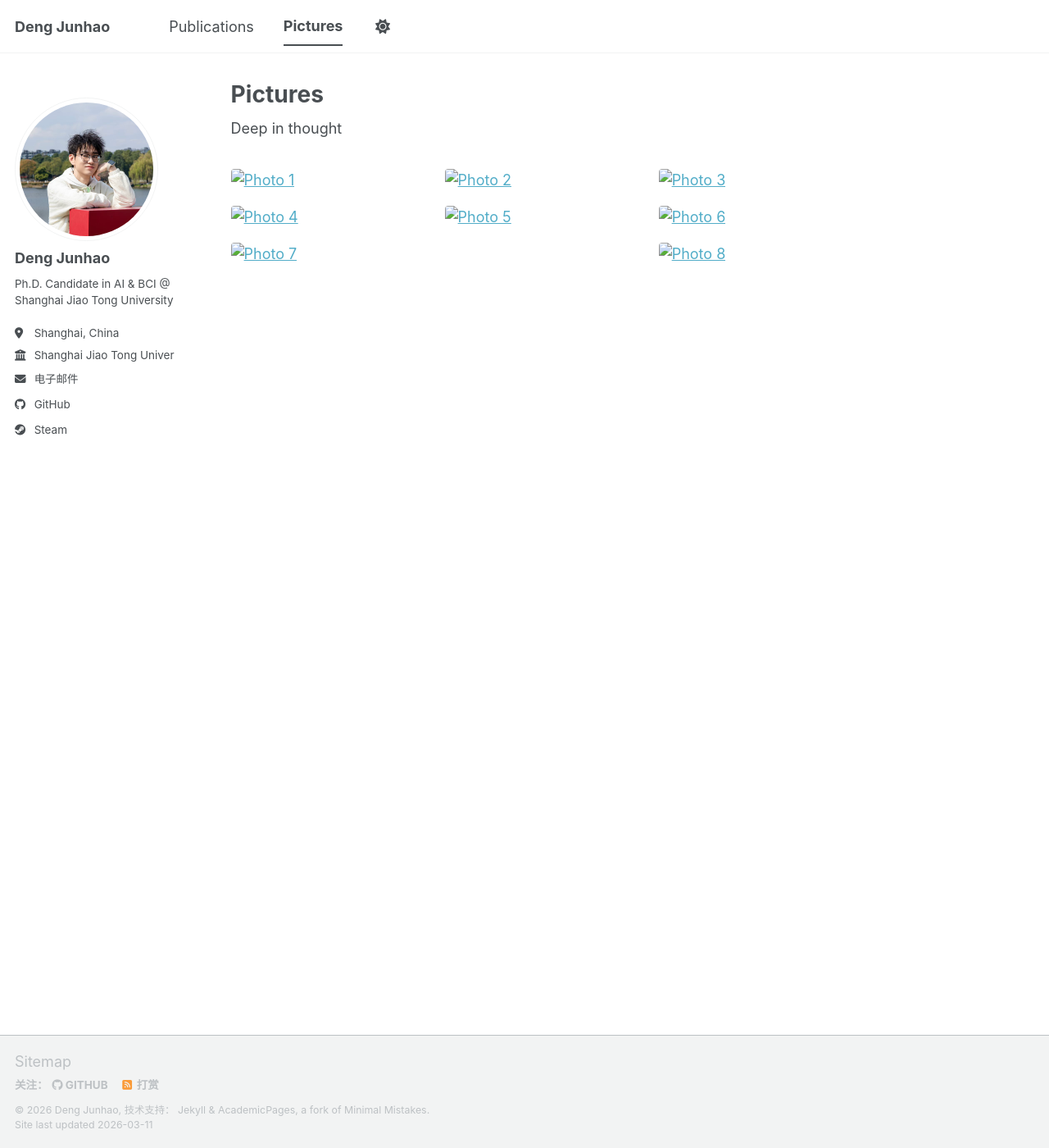
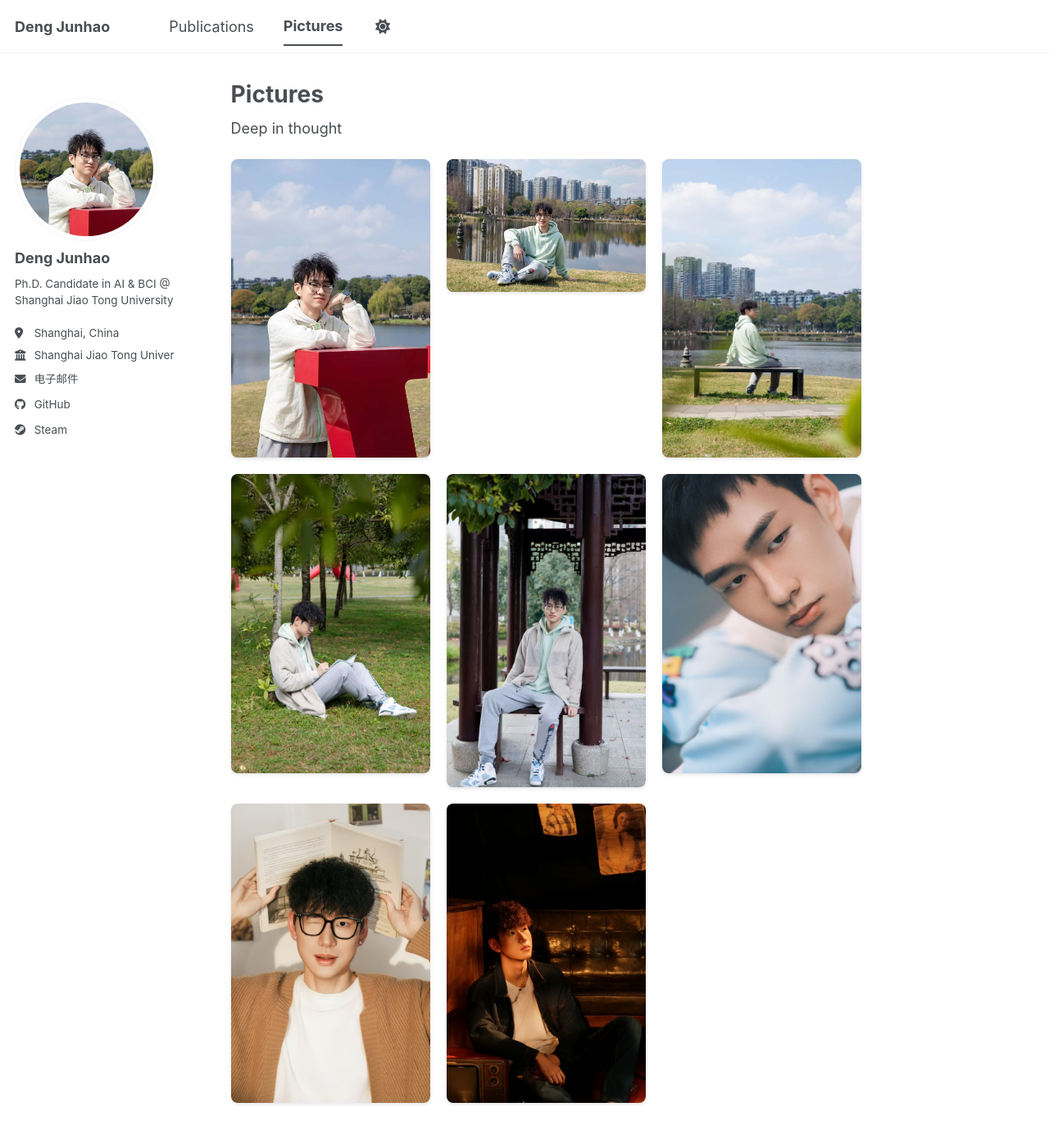
Before and after one commit to CarpeLerator/problog1, a Jekyll site: the page built from _pages/pictures.md, in a window 1280 px wide and 1400 px high. Shown: the whole window at 82% size. Built offline with Jekyll 4.4.1, drawn with Linux system fonts in a browser that asks for light colours; a script bundle is joined from its source files by our own code; library files that are not in the unit come from our copies.

Commit message:
Fix pictures page with direct HTML img tags

```diff
--- a/_pages/pictures.md
+++ b/_pages/pictures.md
@@ -3,33 +3,32 @@ layout: single
 title: "Pictures"
 permalink: /pictures/
 author_profile: true
-gallery:
-  - url: /images/my_photo/1.jpg
-    image_path: /images/my_photo/1.jpg
-    alt: "Photo 1"
-  - url: /images/my_photo/2.jpg
-    image_path: /images/my_photo/2.jpg
-    alt: "Photo 2"
-  - url: /images/my_photo/3.jpg
-    image_path: /images/my_photo/3.jpg
-    alt: "Photo 3"
-  - url: /images/my_photo/4.jpg
-    image_path: /images/my_photo/4.jpg
-    alt: "Photo 4"
-  - url: /images/my_photo/5.jpg
-    image_path: /images/my_photo/5.jpg
-    alt: "Photo 5"
-  - url: /images/my_photo/6.jpg
-    image_path: /images/my_photo/6.jpg
-    alt: "Photo 6"
-  - url: /images/my_photo/7.jpg
-    image_path: /images/my_photo/7.jpg
-    alt: "Photo 7"
-  - url: /images/my_photo/8.jpg
-    image_path: /images/my_photo/8.jpg
-    alt: "Photo 8"
 ---
 
 Deep in thought
 
-{% include gallery %}
+<div class="gallery">
+  <img src="/images/my_photo/1.jpg" alt="Photo 1">
+  <img src="/images/my_photo/2.jpg" alt="Photo 2">
+  <img src="/images/my_photo/3.jpg" alt="Photo 3">
+  <img src="/images/my_photo/4.jpg" alt="Photo 4">
+  <img src="/images/my_photo/5.jpg" alt="Photo 5">
+  <img src="/images/my_photo/6.jpg" alt="Photo 6">
+  <img src="/images/my_photo/7.jpg" alt="Photo 7">
+  <img src="/images/my_photo/8.jpg" alt="Photo 8">
+</div>
+
+<style>
+.gallery {
+  display: grid;
+  grid-template-columns: repeat(auto-fill, minmax(200px, 1fr));
+  gap: 20px;
+  margin-top: 20px;
+}
+.gallery img {
+  width: 100%;
+  height: auto;
+  border-radius: 8px;
+  box-shadow: 0 2px 4px rgba(0,0,0,0.1);
+}
+</style>
```
